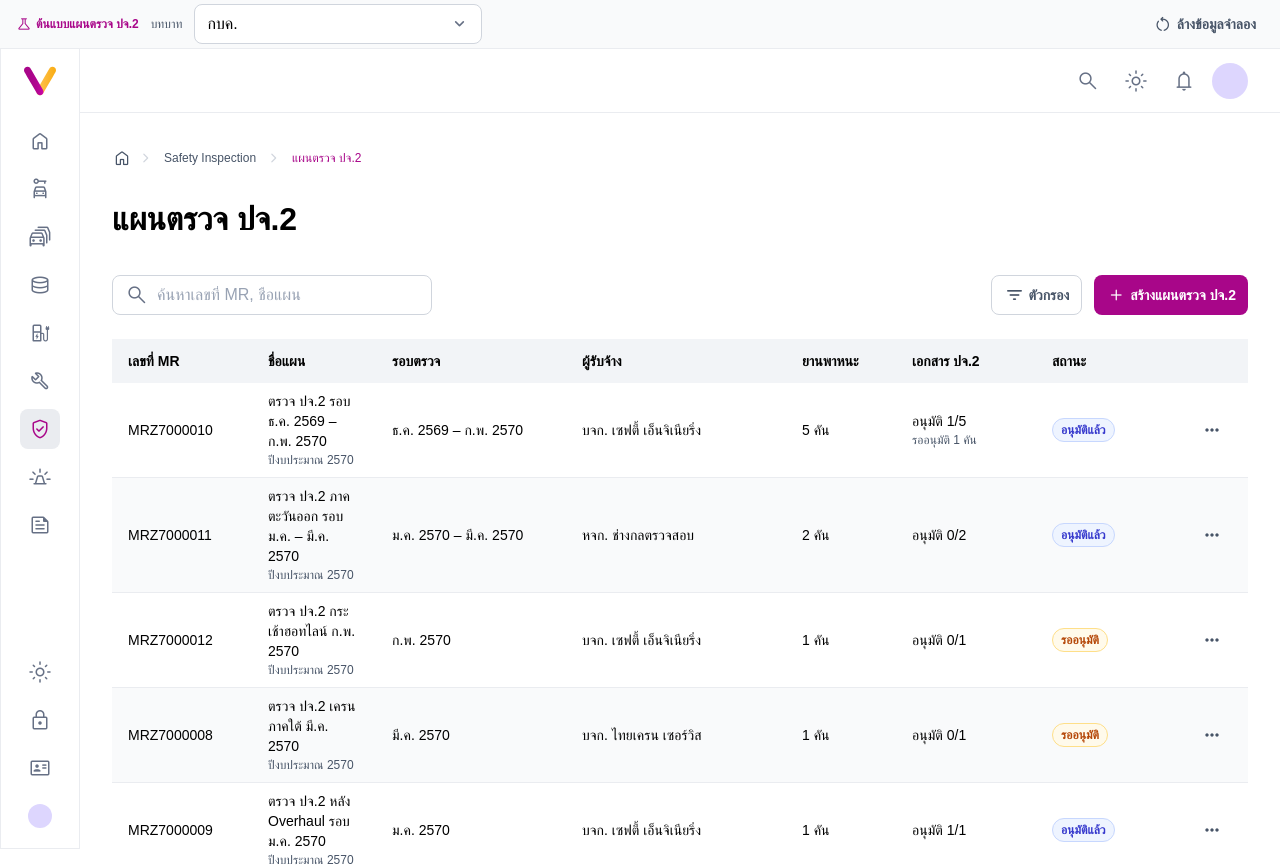
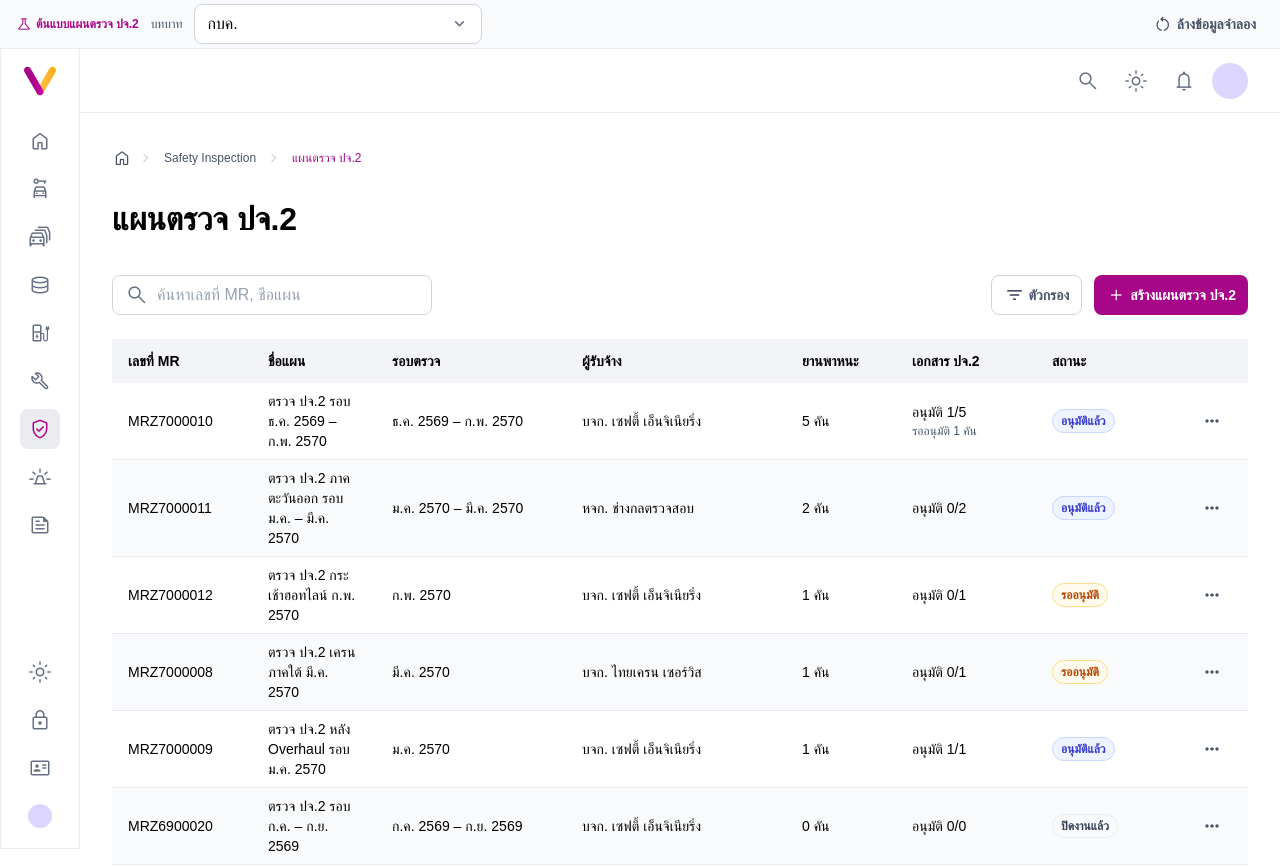
Before and after one commit to liinux-cw/safety-inspection, a Next.js app: page / in a window 1280 px wide. Shown: the top 866 px of the page. Built offline with nearby package versions, Linux system fonts and the light colour scheme; a web font is replaced by a local one.

Commit message:
Remove fiscal year from plan form, list and detail
Co-Authored-By: Claude Opus 5.5 <noreply@anthropic.com>

```diff
--- a/src/app/_lib/PlanForm.tsx
+++ b/src/app/_lib/PlanForm.tsx
@@ -1,6 +1,6 @@
 "use client";
 /* ฟอร์มสร้าง/แก้ไขแผนตรวจ ปจ.2 (กบค.) — อิงฟอร์มสร้างแผนของต้นแบบบำรุงรักษาตามวาระ แต่ไม่มีแท็บไตรมาสและไม่มีอะไหล่
-   3 section: ข้อมูลแผน (ชื่อแผน · ปีงบอัตโนมัติ · รอบตรวจ) · ข้อมูลผู้รับจ้าง (ผู้รับจ้าง · เบอร์ · เลขที่สัญญา — แยก section ให้ย้ายไปแผนเดินทางได้ทั้งก้อน)
+   3 section: ข้อมูลแผน (ชื่อแผน · รอบตรวจ · ไม่มีปีงบประมาณ 20 พ.ย. 2569) · ข้อมูลผู้รับจ้าง (ผู้รับจ้าง · เบอร์ · เลขที่สัญญา — แยก section ให้ย้ายไปแผนเดินทางได้ทั้งก้อน)
    · ยานพาหนะในแผน: ตาราง + ค่าจ้างตรวจตามสัญญารายคัน (พิมพ์ในช่องของตารางได้เลย · Text input ไม่มีป้าย เจ้าของงาน 20 พ.ย. 2569 · หรือติ๊กหลายคันแล้วกำหนดพร้อมกัน) + "เพิ่มยานพาหนะ" (VehiclePicker) · เอาออกทีละคัน
    "บันทึกและส่งอนุมัติ" กดได้เมื่อกรอกครบ + มียานพาหนะอย่างน้อย 1 คัน · ออกจากหน้าตอนแก้ค้าง = ยืนยันก่อน */
 import { useRouter } from "next/navigation";
@@ -24,7 +24,7 @@ import { TablePagination } from "@/components/vms/TablePagination";
 import { TextInput } from "@/components/vms/TextInput";
 import { cx } from "@/lib/cx";
 import { MONTH_OPTIONS, VEHICLES, moneyInput, moneyText, moneyValue, VEHICLE_BY_ID, VENDORS, VENDOR_BY_ID, bahtText, dateText, dueSub, fiscalYearOf, monthText, rangeText, type Plan } from "@/lib/mock/data";
-import { EMPTY_DRAFT, budget, contractCost, createPlan, draftOf, fyRange, hasWork, takenMap, updatePlan, type Draft } from "@/lib/mock/plan";
+import { EMPTY_DRAFT, budget, contractCost, createPlan, draftOf, hasWork, takenMap, updatePlan, type Draft } from "@/lib/mock/plan";
 import { notify, useMock } from "@/lib/mock/store";
 import { useProtoForm } from "@/lib/protoForm";
 import { useBreakpoint } from "@/lib/useBreakpoint";
@@ -88,8 +88,8 @@ export function PlanForm({ plan }: { plan?: Plan }) {
   const autoName = (from: string, to: string) => (from && to ? "ตรวจ ปจ.2 รอบ " + rangeText(from, to) : "");
   /* C: ปีงบคิดจากเดือนเริ่มต้น · เดือนสิ้นสุดต้องอยู่ปีงบเดียวกันและไม่ก่อนเดือนเริ่มต้น */
   const pickFrom = (m: string) => {
-    const fy = fiscalYearOf(m), r = fyRange(fy);
-    const to = d.to && d.to >= m && d.to <= r.to ? d.to : "";
+    const fy = fiscalYearOf(m);
+    const to = d.to && d.to >= m ? d.to : "";
     put({ from: m, fy, to, ...(nameEdited ? {} : { name: autoName(m, to) }) });
   };
   const pickTo = (m: string) => put({ to: m, ...(nameEdited ? {} : { name: autoName(d.from, m) }) });
@@ -108,7 +108,7 @@ export function PlanForm({ plan }: { plan?: Plan }) {
     vendor: touched.vendor && !d.vendor ? "กรุณาเลือกผู้รับจ้าง" : undefined,
     vendorTel: touched.vendorTel && !d.vendorTel.trim() ? "กรุณาระบุเบอร์โทรผู้รับจ้าง" : undefined,
   };
-  const complete = !!d.name.trim() && !!d.fy && !!d.from && !!d.to && !rangeBad && !!d.vendor && !!d.vendorTel.trim() && d.cars.length > 0 && noCost.length === 0;
+  const complete = !!d.name.trim() && !!d.from && !!d.to && !rangeBad && !!d.vendor && !!d.vendorTel.trim() && d.cars.length > 0 && noCost.length === 0;
 
   useProtoForm({
     dirty,
@@ -175,7 +175,6 @@ export function PlanForm({ plan }: { plan?: Plan }) {
           <div className={cx("grid gap-4", mob ? "grid-cols-1" : "grid-cols-2")}>
             <TextInput LabelText="ชื่อแผน" Text={d.name} Placeholder="เลือกรอบตรวจแล้วระบบเติมให้ หรือพิมพ์เอง" onChange={(v) => { setNameEdited(true); put({ name: v }); }} onBlur={() => touch("name")}
               State={err.name ? "Error" : undefined} HelperText={err.name} />
-            <TextInput LabelText="ปีงบประมาณ" Text={d.fy} Placeholder="เลือกเดือนเริ่มต้นก่อน" State="Readonly" readOnly HelperText="คิดให้อัตโนมัติจากเดือนเริ่มต้น (ปีงบ ต.ค. – ก.ย.)" />
             <InputDropdown LabelText="รอบตรวจ: เดือนเริ่มต้น" Text={d.from ? monthText(d.from) : ""} Placeholder="เลือกเดือน" open={dd === "from"} onOpenChange={ddOpen("from")}
               State={err.from ? "Error" : undefined} HelperText={err.from}>
               <DropdownList>{MONTH_OPTIONS.map((m) => <DropdownListItem key={m} Text={monthText(m)} State={m === d.from ? "Selected" : "Default"}
@@ -183,7 +182,7 @@ export function PlanForm({ plan }: { plan?: Plan }) {
             </InputDropdown>
             <InputDropdown LabelText="รอบตรวจ: เดือนสิ้นสุด" Text={d.to ? monthText(d.to) : ""} Placeholder="เลือกเดือน" open={dd === "to"} onOpenChange={ddOpen("to")}
               State={err.to ? "Error" : undefined} HelperText={err.to}>
-              <DropdownList emptyText={d.from ? undefined : "เลือกเดือนเริ่มต้นก่อน"}>{(d.from ? MONTH_OPTIONS.filter((m) => m >= d.from && m <= fyRange(d.fy).to) : []).map((m) => <DropdownListItem key={m} Text={monthText(m)} State={m === d.to ? "Selected" : "Default"}
+              <DropdownList emptyText={d.from ? undefined : "เลือกเดือนเริ่มต้นก่อน"}>{(d.from ? MONTH_OPTIONS.filter((m) => m >= d.from) : []).map((m) => <DropdownListItem key={m} Text={monthText(m)} State={m === d.to ? "Selected" : "Default"}
                 onClick={() => { pickTo(m); setDd(""); }} />)}</DropdownList>
             </InputDropdown>
           </div>
--- a/src/app/_lib/PlanInfo.tsx
+++ b/src/app/_lib/PlanInfo.tsx
@@ -15,7 +15,6 @@ export function PlanInfo({ plan }: { plan: Plan }) {
       <DisplayBox Title="ข้อมูลแผน" pairs={[
         ["เลขที่ MR", plan.mr],
         ["ชื่อแผน", plan.name],
-        ["ปีงบประมาณ", plan.fy],
         ["รอบตรวจ", rangeText(plan.from, plan.to)],
         ["จำนวนยานพาหนะ", plan.cars.length + " คัน"],
         ["สถานะแผน", <PillOutline key="s" Text={STATUS_TEXT[plan.status][0]} Color={STATUS_TEXT[plan.status][1]} />],
--- a/src/app/page.tsx
+++ b/src/app/page.tsx
@@ -86,7 +86,7 @@ export default function PlanList() {
 
   const data: TableValue[][] = shown.map((p) => [
     p.mr,
-    { text: p.name, sub: "ปีงบประมาณ " + p.fy },
+    p.name,
     rangeText(p.from, p.to),
     VENDOR_BY_ID[p.vendor]?.name ?? "-",
     p.cars.length + " คัน",
```
Also changed, not shown: 1 other file (tests, documents, lock files or other folders).
